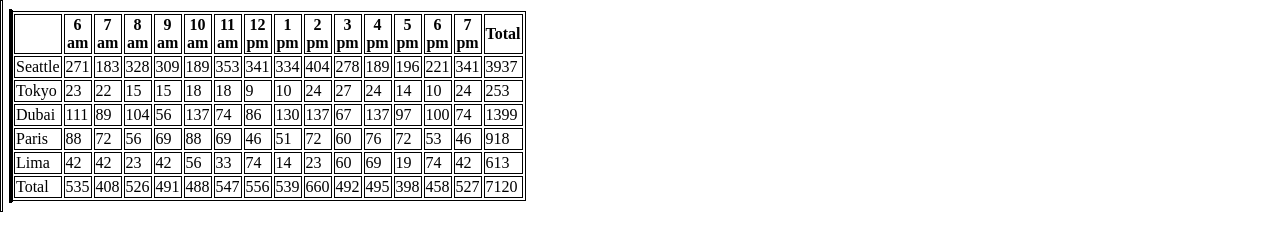
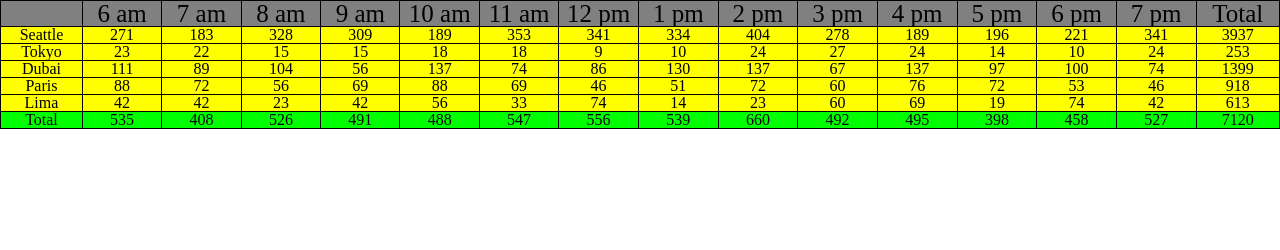
Before and after one commit to IsmaelLebzo/Salmon-Cookies-lab06, a plain HTML site: page index.html in a window 1280 px wide. Drawn offline with Linux system fonts and the light colour scheme.

Commit message:
added css

```diff
--- a/CSS/Style.css
+++ b/CSS/Style.css
@@ -1,5 +1,24 @@
-
-  * {
-border: 1px solid black;
-inline-size: 1px;
-  }
+thead{
+  border: 1px solid black;
+  width: 1%;
+  background-color:gray;
+  text-align: center;
+  font-size: 25px;
+}
+tr {
+  border: 1px solid black;
+  text-align: center;
+}
+th {
+  border: 1px solid black;
+  width: 90px;
+}
+tbody td{
+  border: 1px solid black;
+  width: 90px;
+  background-color: yellow;
+}
+tfoot td{
+  border: 1px solid black;
+  background-color: rgb(0, 255, 0);
+}
--- a/index.html
+++ b/index.html
@@ -6,7 +6,8 @@
     <meta http-equiv="X-UA-Compatible" content="IE=edge">
     <meta name="viewport" content="width=device-width, initial-scale=1.0">
     <title>Salmon-Cookies</title>
-    <link href="CSS/Style.css" type="text/css" rel="stylesheet" />
+    <link rel="stylesheet" href="CSS/reset.css">
+    <link rel="stylesheet" href="CSS/Style.css">
 </head>
 <body>
 <div id="container"></div>
```
